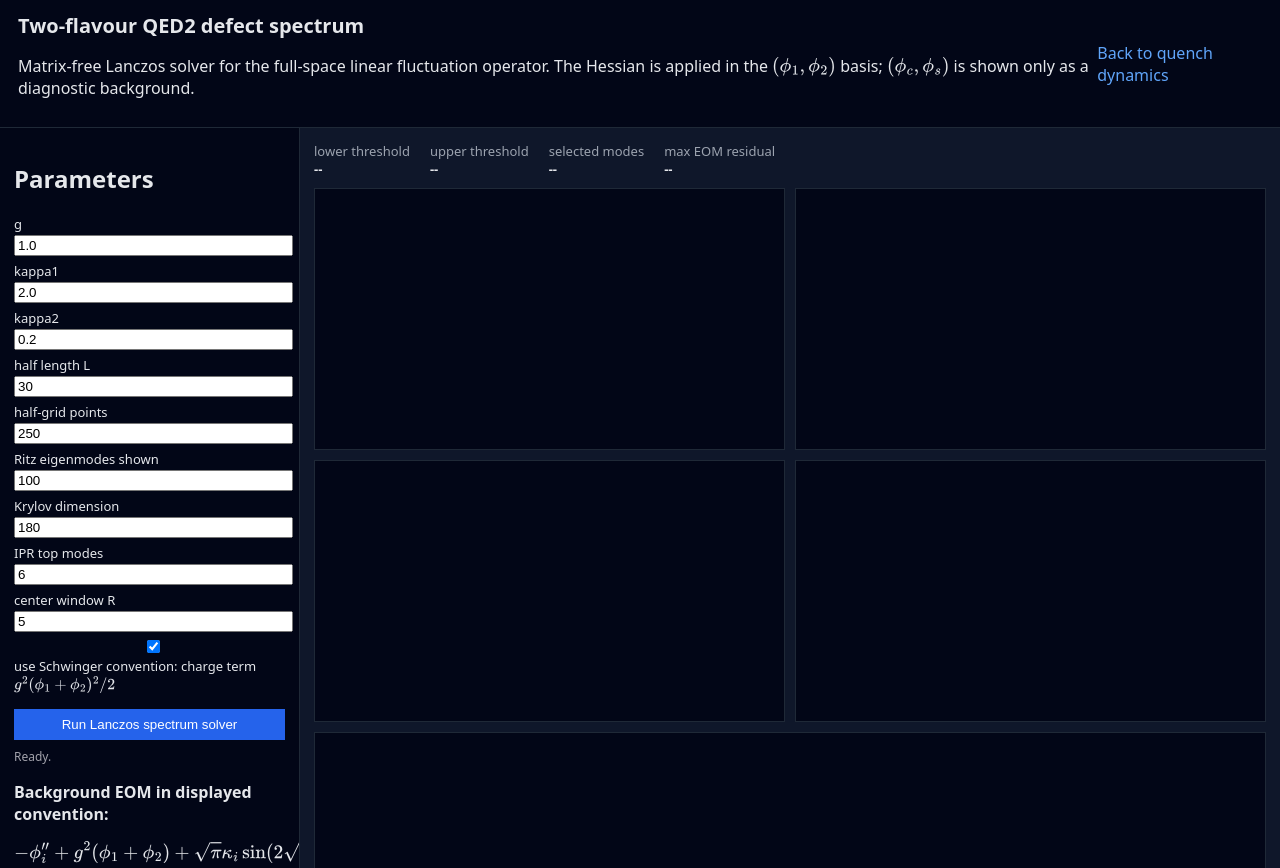
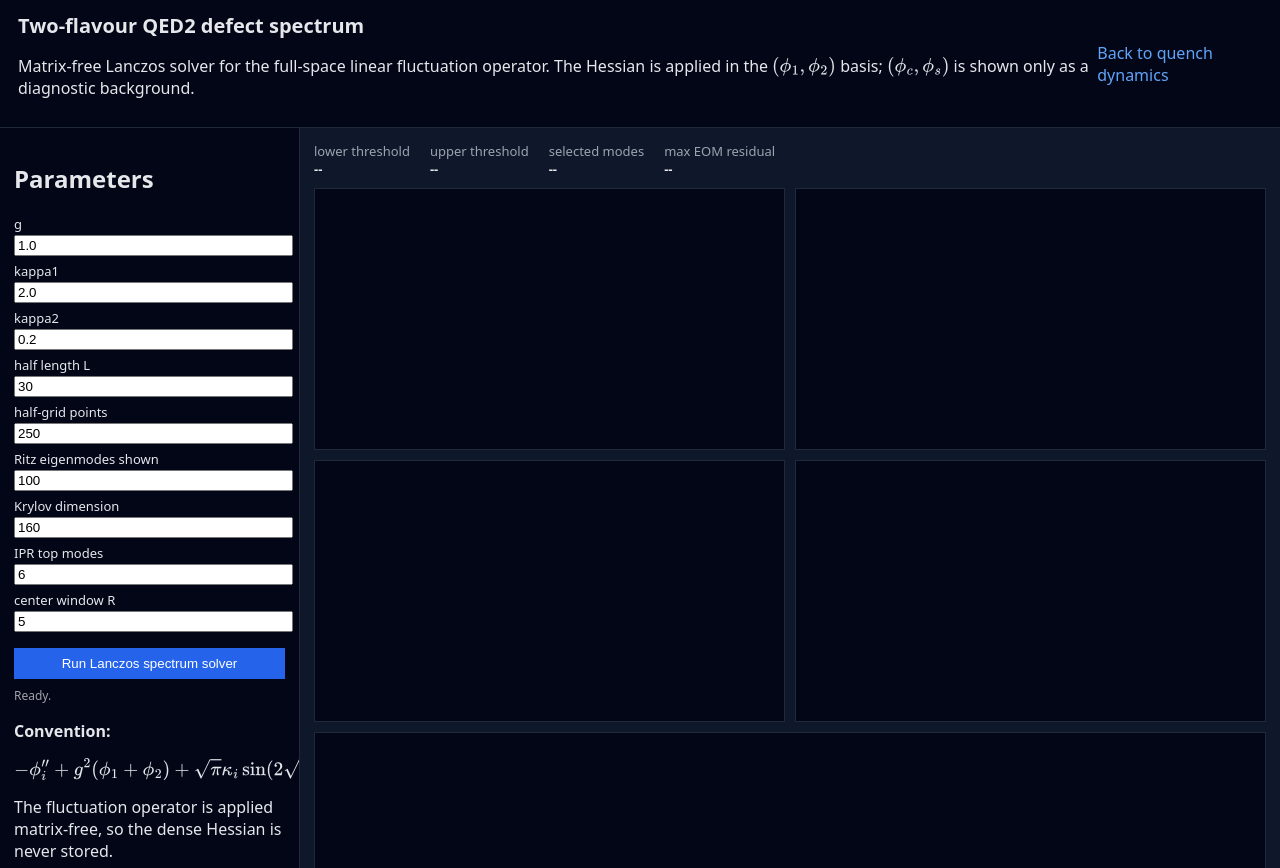
Before and after one commit to AlienTu/Hydrogen-formation-quench, a plain HTML site: page spectrum.html in a window 1280 px wide. Drawn offline with nearby package versions, Linux system fonts and the light colour scheme.

Commit message:
Remove g convention checkbox and numeric dependency from spectrum page

```diff
--- a/spectrum.html
+++ b/spectrum.html
@@ -6,7 +6,6 @@
   <title>Two-flavour QED2 linear spectrum solver</title>
   <link rel="stylesheet" href="spectrum.css?v=20260429b" />
   <script src="https://cdn.jsdelivr.net/npm/plotly.js-dist-min@2.35.2/plotly.min.js"></script>
-  <script src="https://cdn.jsdelivr.net/npm/numeric@1.2.6/numeric.min.js"></script>
   <script>
     window.MathJax = { tex: { inlineMath: [['\\(','\\)']], displayMath: [['\\[','\\]']] }, svg: { fontCache: 'global' } };
   </script>
@@ -30,14 +29,13 @@
       <label>half length L <input id="L" type="number" step="5" value="30"></label>
       <label>half-grid points <input id="Nh" type="number" step="25" value="250"></label>
       <label>Ritz eigenmodes shown <input id="numModes" type="number" step="10" value="100"></label>
-      <label>Krylov dimension <input id="krylovDim" type="number" step="20" value="180"></label>
+      <label>Krylov dimension <input id="krylovDim" type="number" step="20" value="160"></label>
       <label>IPR top modes <input id="topIpr" type="number" step="1" value="6"></label>
       <label>center window R <input id="centerR" type="number" step="0.5" value="5"></label>
-      <label><input id="sqrt2g" type="checkbox" checked> use Schwinger convention: charge term \(g^2(\phi_1+\phi_2)^2/2\)</label>
       <button id="runBtn">Run Lanczos spectrum solver</button>
       <div id="status" class="status">Ready.</div>
       <div class="formula">
-        <p><strong>Background EOM in displayed convention:</strong></p>
+        <p><strong>Convention:</strong></p>
         <p>\[-\phi_i''+g^2(\phi_1+\phi_2)+\sqrt\pi\kappa_i\sin(2\sqrt\pi\phi_i)=0.\]</p>
         <p>The fluctuation operator is applied matrix-free, so the dense Hessian is never stored.</p>
       </div>
@@ -60,6 +58,6 @@
     </section>
   </main>
 
-  <script src="spectrum.js?v=20260429d"></script>
+  <script src="spectrum.js?v=20260429e"></script>
 </body>
 </html>
```
